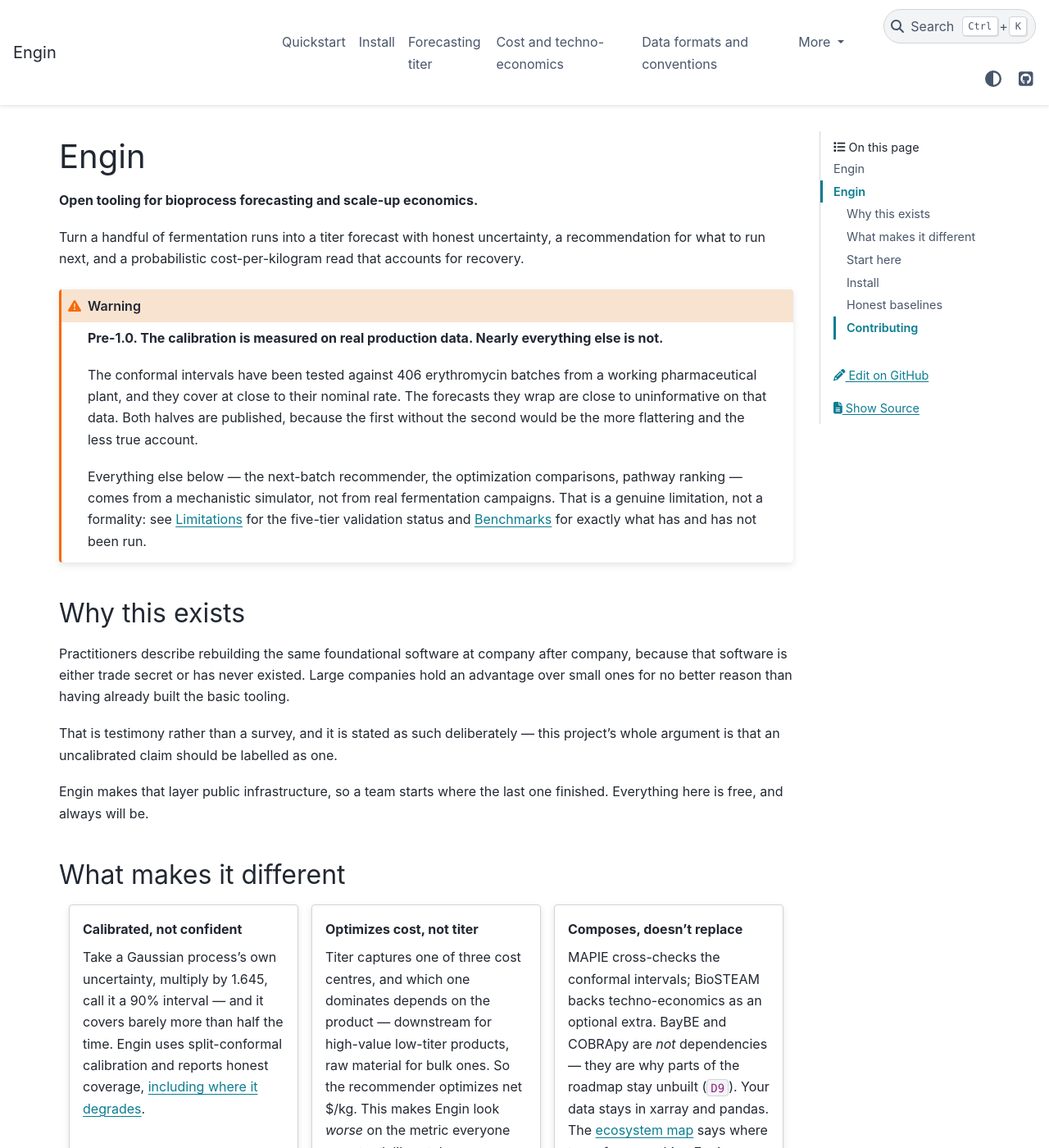
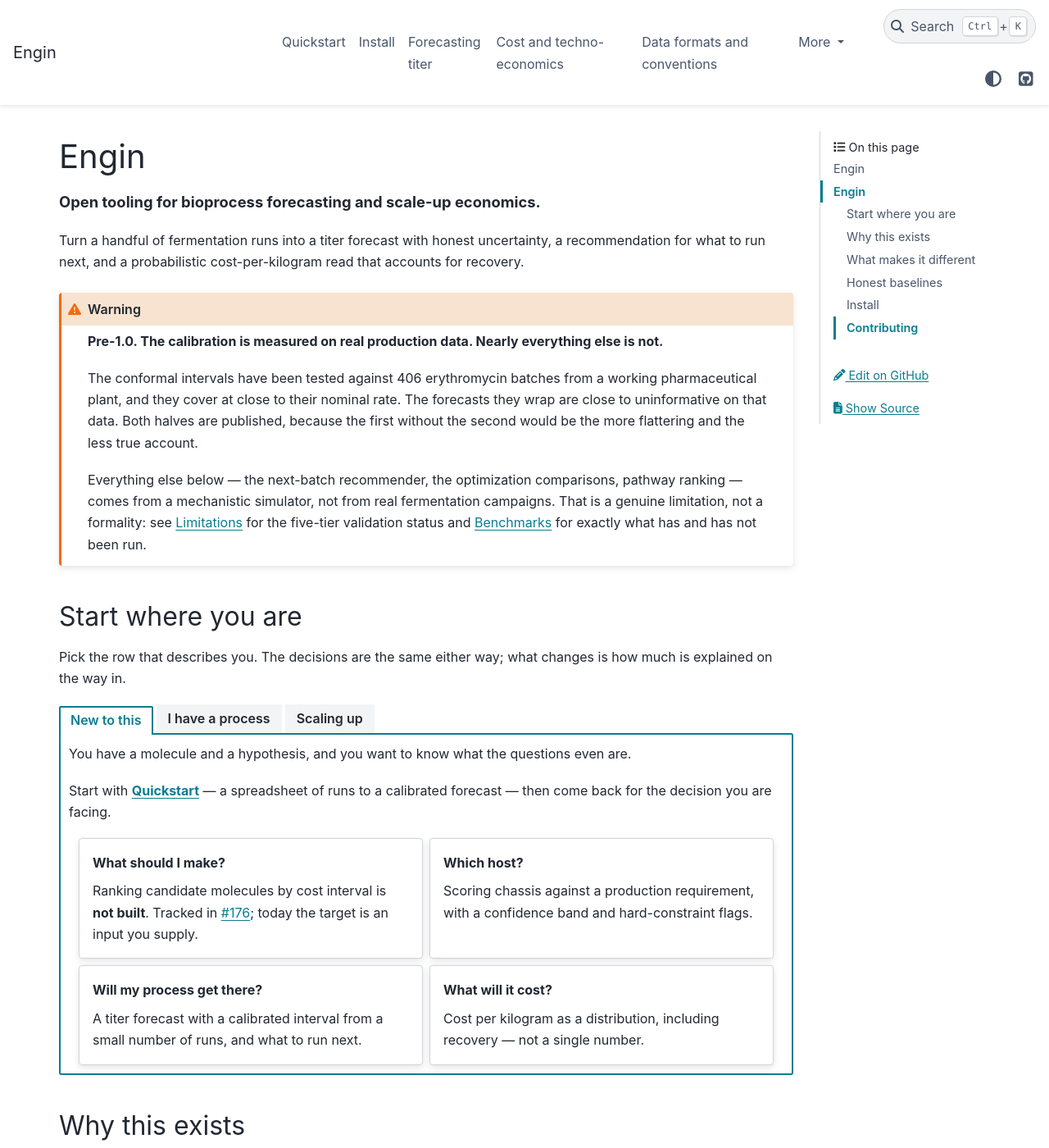
Before and after one commit to enginbio/engin-suite, a Sphinx documentation site: the page built from docs/index.md, in a window 1280 px wide and 1400 px high. Shown: the whole window at 82% size. Built offline with Sphinx 7.4.7 and the PyData theme 0.15.4, drawn with Linux system fonts in a browser that asks for light colours; some of the changed text lies outside the part shown.

Commit message:
docs: route the front page by experience, and disclose the argument (#157)
Phase 1 of #157, under the level/* x task/* taxonomy settled on that issue.

**The router is a tab-set on experience containing task cards.** Three entry
points -- new to this, I have a process, scaling up -- each holding the same
decisions framed differently. The two axes stay independent: the tab is the
level, the cards are the tasks. Recognition over recall: a reader picks from
what is shown rather than needing the vocabulary to search.

**The argument stays on the page; only its detail collapses.** "Why this exists"
and "Honest baselines" keep a visible claim and move their supporting prose into
a dropdown. This matters most for the baselines section, which is the strongest
thing on the page for a sceptical reader -- so the headline that a textbook RSM
beats us on 20 of 20 seeds is now *more* prominent than before, not less, while
the four paragraphs behind it are one click away.

**The scaling path says it is the least complete path.** It links limitations
and the open issues rather than implying a route that does not exist. A card
that promises a destination it does not have is worse than an honest empty one.

**docs/_static/engin.css** is new, and small on purpose:

- every colour is a `--pst-color-*` theme variable, so light and dark both work
  -- verified in both, no hardcoded value anywhere in the file
- all motion sits behind `prefers-reduced-motion`
- `:focus-within` gives keyboard users the affordance mouse users get, which is
  the half that usually goes missing
- `:has()` removes the hover lift from cards that are statements of absence, so
  "not built" does not look clickable
- `scroll-margin-top` fixes anchor jumps landing under the sticky navbar, which
  was already wrong on the ecosystem map and the API reference

No JavaScript, no build step, no new dependency. The page is fully functional
with the stylesheet absent; it adjusts affordance and rhythm, not behaviour.
That is what keeps a solo-maintained site (D18) from acquiring a front-end.

sphinx-build -W --keep-going succeeds; check_claims.py clean across 41 Tier A
documents, with the not-a-claim marker on the RSM figures preserved.

Co-Authored-By: Claude Opus 5 <noreply@anthropic.com>

````diff
--- /dev/null
+++ b/docs/_static/engin.css
@@ -0,0 +1,117 @@
+/* Engin documentation — presentation layer.
+ *
+ * Deliberately small, and deliberately not a framework. Three constraints shape
+ * every rule below:
+ *
+ * 1. **Every colour comes from a pydata-sphinx-theme custom property**
+ *    (`--pst-color-*`). The theme ships light and dark palettes and a user
+ *    toggle; hardcoding a hex value here would look correct in whichever mode
+ *    the author happened to be using and wrong in the other. There are no
+ *    literal colours in this file except `transparent`.
+ *
+ * 2. **Motion is opt-out, and the opt-out is respected.** Every transition sits
+ *    behind `prefers-reduced-motion`. Vestibular disorders are not an edge case,
+ *    and a docs site has no business animating through the preference.
+ *
+ * 3. **Nothing here is required for the page to work.** Cards, tabs and
+ *    dropdowns are functional with this file absent — it adjusts affordance and
+ *    rhythm, it does not supply behaviour. That is what keeps a solo-maintained
+ *    site (`D18`) from acquiring a front-end it has to keep alive.
+ */
+
+/* ---------------------------------------------------------------- headings */
+
+/* The navbar is sticky, so an anchor jump lands with the heading underneath it.
+ * scroll-margin is the one-line fix; without it every in-page link on the
+ * ecosystem map and the API reference arrives slightly wrong. */
+:is(h1, h2, h3, h4, .sd-card, .sd-tab-set) {
+  scroll-margin-top: 4.5rem;
+}
+
+/* Ragged-right headlines wrap badly at the exact widths a 3-column card grid
+ * produces. text-wrap:balance evens the line lengths instead of leaving one
+ * orphaned word — supported everywhere current, ignored harmlessly elsewhere. */
+h1,
+h2,
+.sd-card-title {
+  text-wrap: balance;
+}
+
+/* The lede under the title. Slightly larger measure, capped line length —
+ * roughly 70 characters is where continuous prose stops being comfortable. */
+.bd-main .bd-content h1 + p strong {
+  font-size: 1.15rem;
+}
+
+/* ------------------------------------------------------------------ cards */
+
+/* Cards are the routing surface, so they need to read as targets. The whole
+ * card is already a hit area when it carries :link: — Fitts's law says make it
+ * obvious that it is, rather than relying on the title looking like a link. */
+.sd-card {
+  border-color: var(--pst-color-border);
+  transition:
+    transform 0.15s ease,
+    box-shadow 0.15s ease,
+    border-color 0.15s ease;
+}
+
+.sd-card:hover {
+  border-color: var(--pst-color-primary);
+  box-shadow: 0 4px 14px color-mix(in srgb, var(--pst-color-shadow) 60%, transparent);
+  transform: translateY(-2px);
+}
+
+/* Keyboard users get the same affordance as mouse users, which is the half
+ * that usually goes missing. :focus-visible rather than :focus so a mouse
+ * click does not leave a ring behind. */
+.sd-card:focus-within {
+  border-color: var(--pst-color-primary);
+  outline: 2px solid var(--pst-color-primary);
+  outline-offset: 2px;
+}
+
+/* A card whose body is a statement of absence — "not built", "tracked in #176" —
+ * should not look like a live destination. Unlinked cards lose the hover lift. */
+.sd-card:not(:has(a.sd-stretched-link)):hover {
+  transform: none;
+  box-shadow: none;
+  border-color: var(--pst-color-border);
+}
+
+/* -------------------------------------------------------------- dropdowns */
+
+/* The front page and the ecosystem map both use dropdowns to hold an argument
+ * rather than to hide boilerplate, so the closed state should look like
+ * something worth opening, not like a disabled control. */
+details.sd-dropdown {
+  border-radius: 0.35rem;
+}
+
+details.sd-dropdown > summary.sd-card-header {
+  transition: background-color 0.15s ease;
+}
+
+details.sd-dropdown:not([open]) > summary.sd-card-header:hover {
+  background-color: color-mix(in srgb, var(--pst-color-primary) 12%, transparent);
+}
+
+/* ------------------------------------------------------------------- tabs */
+
+/* The audience router is a tab-set. Give the active tab a stronger tie to the
+ * panel below it than the theme default, because here the tab is a navigation
+ * choice rather than a formatting variant. */
+.sd-tab-set > label {
+  font-weight: 600;
+}
+
+/* ------------------------------------------------- motion, and opting out */
+
+@media (prefers-reduced-motion: reduce) {
+  .sd-card,
+  .sd-card:hover,
+  details.sd-dropdown > summary.sd-card-header {
+    transition: none;
+    transform: none;
+  }
+}
--- a/docs/conf.py
+++ b/docs/conf.py
@@ -150,6 +150,11 @@ html_context = {
 
 html_static_path = ["_static"]
 
+# Presentation only. Every rule is theme-variable-based so light and dark both
+# work, and the pages are fully functional with this file absent -- see the
+# header comment in engin.css for why it stays that small.
+html_css_files = ["engin.css"]
+
 # -- Build strictness -------------------------------------------------------
 
 # Warnings are errors in CI. A dead cross-reference is a broken promise on a
--- a/docs/index.md
+++ b/docs/index.md
@@ -73,13 +73,115 @@ fermentation campaigns. That is a genuine limitation, not a formality: see
 [Benchmarks](benchmarks) for exactly what has and has not been run.
 ```
 
+## Start where you are
+
+Pick the row that describes you. The decisions are the same either way; what changes is how much is explained on the way in.
+
+::::::{tab-set}
+
+:::::{tab-item} New to this
+:sync: new
+
+You have a molecule and a hypothesis, and you want to know what the questions even are.
+
+Start with **[Quickstart](quickstart)** — a spreadsheet of runs to a calibrated forecast — then come back for the decision you are facing.
+
+::::{grid} 1 1 2 2
+:gutter: 2
+
+:::{grid-item-card} What should I make?
+Ranking candidate molecules by cost interval is **not built**. Tracked in
+[#176](https://github.com/enginbio/engin-suite/issues/176); today the target is an input you supply.
+:::
+
+:::{grid-item-card} Which host?
+:link: design/host-selection
+:link-type: doc
+
+Scoring chassis against a production requirement, with a confidence band and hard-constraint flags.
+:::
+
+:::{grid-item-card} Will my process get there?
+:link: guides/forecasting
+:link-type: doc
+
+A titer forecast with a calibrated interval from a small number of runs, and what to run next.
+:::
+
+:::{grid-item-card} What will it cost?
+:link: guides/cost
+:link-type: doc
+
+Cost per kilogram as a distribution, including recovery — not a single number.
+:::
+
+::::
+:::::
+
+:::::{tab-item} I have a process
+:sync: practitioner
+
+You have runs, a vocabulary, and a specific question. Straight to it:
+
+::::{grid} 1 1 2 2
+:gutter: 2
+
+:::{grid-item-card} The API
+:link: api/index
+:link-type: doc
+
+Every public entry point, with the [stability guarantee](api-stability) that says what may change.
+:::
+
+:::{grid-item-card} Getting your data in
+:link: guides/data-formats
+:link-type: doc
+
+The ingest layer, vendor exports, and the [data convention](design/data-convention) underneath.
+:::
+
+:::{grid-item-card} What has actually been measured
+:link: benchmarks
+:link-type: doc
+
+Including the baselines that beat us, in the same table as the ones that don't.
+:::
+
+:::{grid-item-card} What to use instead
+:link: ecosystem
+:link-type: doc
+
+Ten capability areas Engin deliberately does not build, with licences and dead ends.
+:::
+
+::::
+:::::
+
+:::::{tab-item} Scaling up
+:sync: scale
+
+**This is the least complete path, and saying so is more useful than a card that implies otherwise.**
+
+The bundled simulator has no oxygen state, so it is exactly scale-invariant — every scale-up artifact it produces is vacuous with respect to scale. That is documented rather than worked around.
+
+- **[Limitations](limitations)** — the five-tier validation status and what each tier does not establish
+- **[Cost and techno-economics](guides/cost)** — capital, batch scheduling and recovery, which *are* modelled
+- Break-even inversion — *"what titer must I hit to clear a price?"* — is tracked in [#143](https://github.com/enginbio/engin-suite/issues/143)
+:::::
+
+::::::
+
 ## Why this exists
 
-Practitioners describe rebuilding the same foundational software at company after company, because that software is either trade secret or has never existed. Large companies hold an advantage over small ones for no better reason than having already built the basic tooling.
+Practitioners describe rebuilding the same foundational software at company after company, because that software is either trade secret or has never existed. Engin makes that layer public infrastructure, so a team starts where the last one finished. Everything here is free, and always will be.
+
+:::{dropdown} Why that claim is stated as testimony rather than as a finding
+:animate: fade-in-slide-down
 
 That is testimony rather than a survey, and it is stated as such deliberately — this project's whole argument is that an uncalibrated claim should be labelled as one.
 
-Engin makes that layer public infrastructure, so a team starts where the last one finished. Everything here is free, and always will be.
+Large companies hold an advantage over small ones for no better reason than having already built the basic tooling. Removing that asymmetry is the point; see [Governance](governance) for how the project is run and [Decisions](decisions) for why it is free.
+:::
 
 ## What makes it different
 
@@ -100,26 +202,25 @@ MAPIE cross-checks the conformal intervals; BioSTEAM backs techno-economics as a
 
 ::::
 
-## Start here
+## Honest baselines
 
-::::{grid} 1 1 2 2
-:gutter: 3
+**A textbook response surface method beats us, and it is on the front page rather than in a footnote.** Sequential RSM leads at every one of ten rounds and wins on 20 of 20 seeds against multi-round Engin on an identical budget.
 
-:::{grid-item-card} Quickstart
-:link: quickstart
-:link-type: doc
+A benchmark suite that always favours its author is worthless, and we would rather you trusted the ones we do win.
 
-From a spreadsheet of runs to a calibrated forecast in under ten minutes.
+:::{dropdown} The full comparison, and which baselines are still unbuilt
+:animate: fade-in-slide-down
+
+The commitment is that every claim is benchmarked against the simpler thing it says it beats — plain DoE/RSM for optimization, BioSTEAM for techno-economics, step-count heuristics for pathway ranking, "just use *E. coli*" for host selection.
+
+**Two of those are implemented today** — RSM for optimization, and step-count for pathway ranking. BioSTEAM and "just use *E. coli*" are not built. That sentence used to be written as though all four were, and then as though three were; naming them rather than counting them is so the next drift shows up in the diff instead of hiding inside a number. [Benchmarks](benchmarks) marks which is which, because a page promising honest baselines is the last place to overstate what has been run.
+
+**The first real baseline beat us, twice.** A textbook response surface proposes better designs than Engin's GP with expected improvement on 18 of 20 seeds — and its OLS prediction interval lands closer to nominal coverage than our conformal one, 17% narrower. <!-- not-a-claim: measured on our own simulator; see the benchmarks page --> Both results are at the top of the [benchmarks](benchmarks) page rather than in a footnote, with what they do and don't settle.
+
+**Then it beat us again, on the comparison we said would be fairer.** One round favours pure exploitation, so the obvious defence was that expected improvement pays its exploration back later. Sequential response surface methodology — Box–Wilson, the way it is actually practised — against multi-round Engin on an identical budget says otherwise: RSM leads at every one of ten rounds and wins on 20 of 20 seeds. The exploration does pay back part of the gap, and never closes it. That is on the benchmarks page too.
+
+Cases where a simpler baseline wins are published in the same table as the wins.
 :::
-
-:::{grid-item-card} Benchmarks
-:link: benchmarks
-:link-type: doc
-
-What has actually been measured — on 406 industrial batches and on the simulator — and which baseline comparisons are still unbuilt.
-:::
-
-::::
 
 ## Install
 
@@ -133,18 +234,6 @@ cd engin-suite && pip install -r requirements-dev.txt
 ```
 
 Requires Python 3.10+. See [Install](install) for extras and the reasoning.
-
-## Honest baselines
-
-The commitment is that every claim is benchmarked against the simpler thing it says it beats — plain DoE/RSM for optimization, BioSTEAM for techno-economics, step-count heuristics for pathway ranking, "just use *E. coli*" for host selection.
-
-**Two of those are implemented today** — RSM for optimization, and step-count for pathway ranking. BioSTEAM and "just use *E. coli*" are not built. That sentence used to be written as though all four were, and then as though three were; naming them rather than counting them is so the next drift shows up in the diff instead of hiding inside a number. [Benchmarks](benchmarks) marks which is which, because a page promising honest baselines is the last place to overstate what has been run.
-
-**The first real baseline beat us, twice.** A textbook response surface proposes better designs than Engin's GP with expected improvement on 18 of 20 seeds — and its OLS prediction interval lands closer to nominal coverage than our conformal one, 17% narrower. <!-- not-a-claim: measured on our own simulator; see the benchmarks page --> Both results are at the top of the [benchmarks](benchmarks) page rather than in a footnote, with what they do and don't settle.
-
-**Then it beat us again, on the comparison we said would be fairer.** One round favours pure exploitation, so the obvious defence was that expected improvement pays its exploration back later. Sequential response surface methodology — Box–Wilson, the way it is actually practised — against multi-round Engin on an identical budget says otherwise: RSM leads at every one of ten rounds and wins on 20 of 20 seeds. The exploration does pay back part of the gap, and never closes it. That is on the benchmarks page too.
-
-Cases where a simpler baseline wins are published in the same table as the wins. A benchmark suite that always favours its author is worthless, and we would rather you trusted the ones we do win.
 
 ## Contributing
 
````
